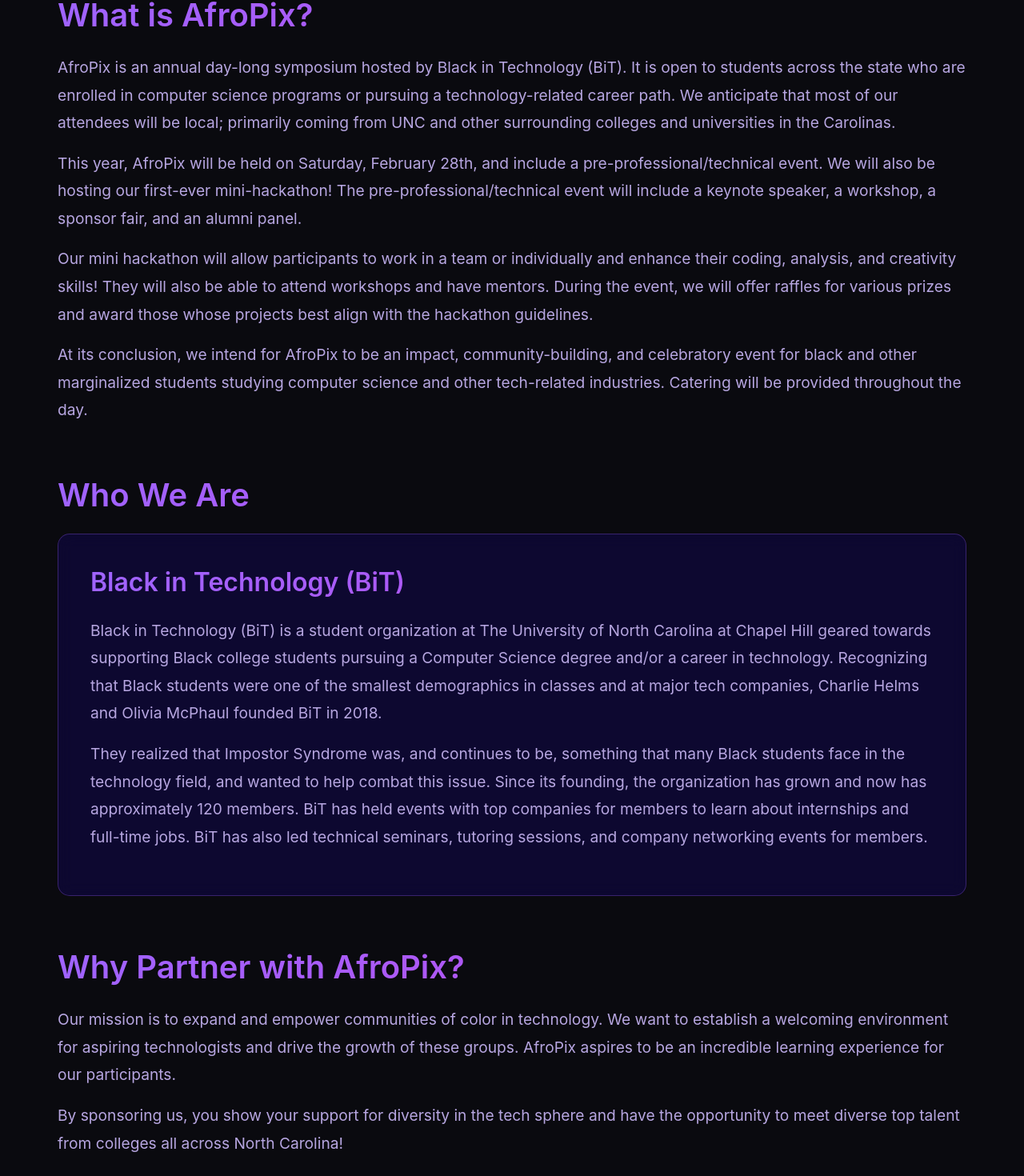
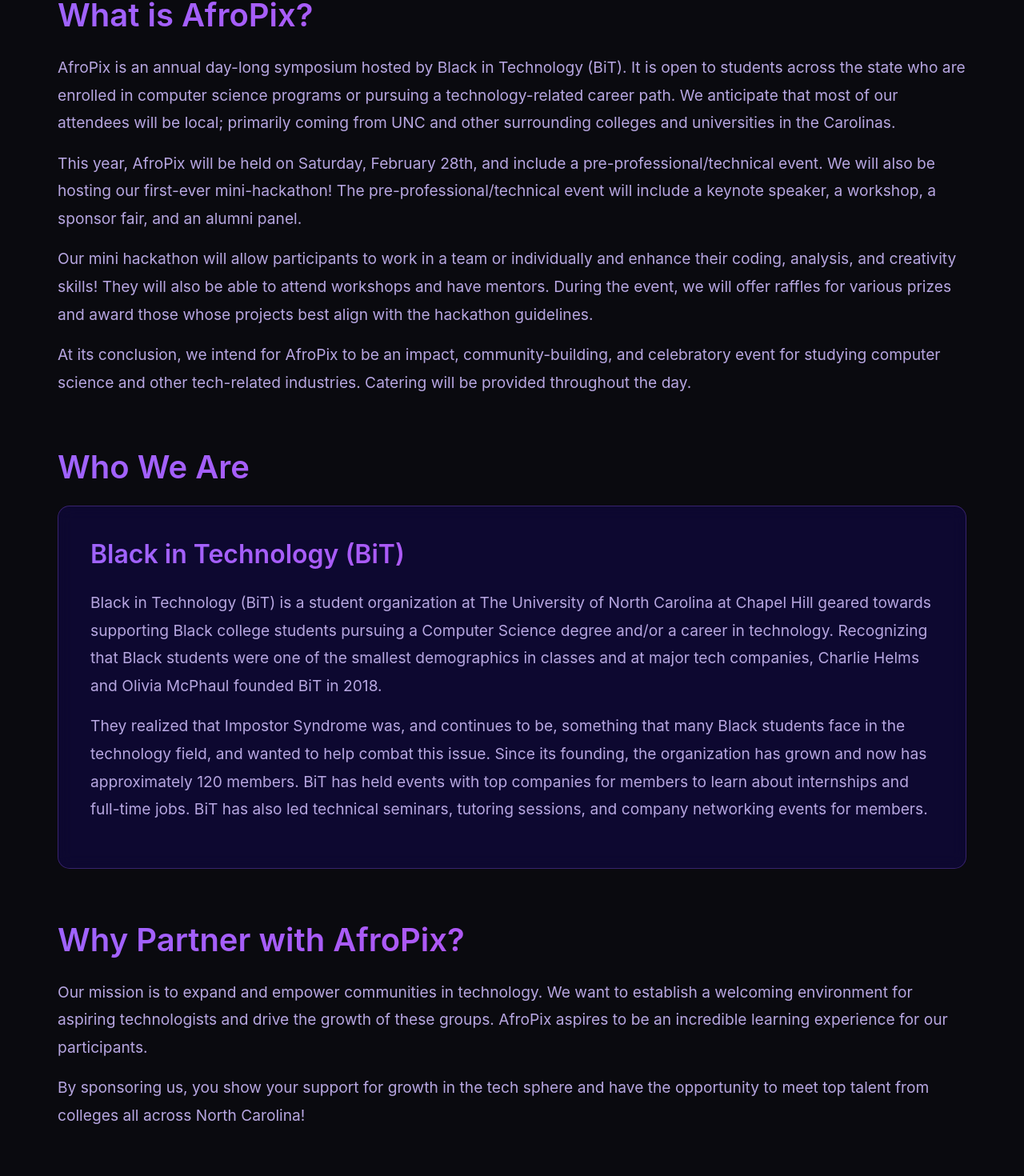
Before and after one commit to jamesnd04/afropix, a React (Vite) app: page /about in a window 1280 px wide. Shown: the part 470-1940 px from the top of the page at 80% size. Built offline with nearby package versions, Linux system fonts and the light colour scheme.

Commit message:
quick edit

```diff
--- a/src/pages/About.jsx
+++ b/src/pages/About.jsx
@@ -40,10 +40,9 @@
           </p>
           <p className="section-text">
             At its conclusion, we intend for AfroPix to be an impact,
-            community-building, and celebratory event for black and other
-            marginalized students studying computer science and other
-            tech-related industries. Catering will be provided throughout the
-            day.
+            community-building, and celebratory event for studying computer
+            science and other tech-related industries. Catering will be provided
+            throughout the day.
           </p>
         </section>
 
@@ -76,16 +75,15 @@
         <section className="about-section">
           <h2 className="section-title">Why Partner with AfroPix?</h2>
           <p className="section-text">
-            Our mission is to expand and empower communities of color in
-            technology. We want to establish a welcoming environment for
-            aspiring technologists and drive the growth of these groups. AfroPix
-            aspires to be an incredible learning experience for our
-            participants.
+            Our mission is to expand and empower communities in technology. We
+            want to establish a welcoming environment for aspiring technologists
+            and drive the growth of these groups. AfroPix aspires to be an
+            incredible learning experience for our participants.
           </p>
           <p className="section-text">
-            By sponsoring us, you show your support for diversity in the tech
-            sphere and have the opportunity to meet diverse top talent from
-            colleges all across North Carolina!
+            By sponsoring us, you show your support for growth in the tech
+            sphere and have the opportunity to meet top talent from colleges all
+            across North Carolina!
           </p>
         </section>
       </div>
```
